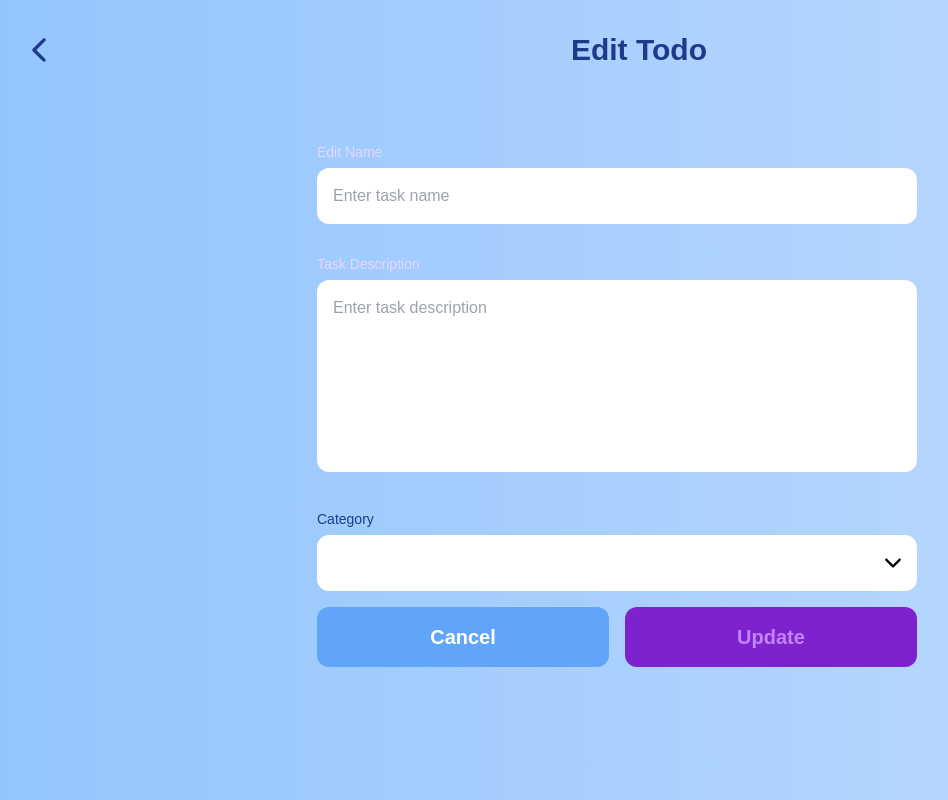
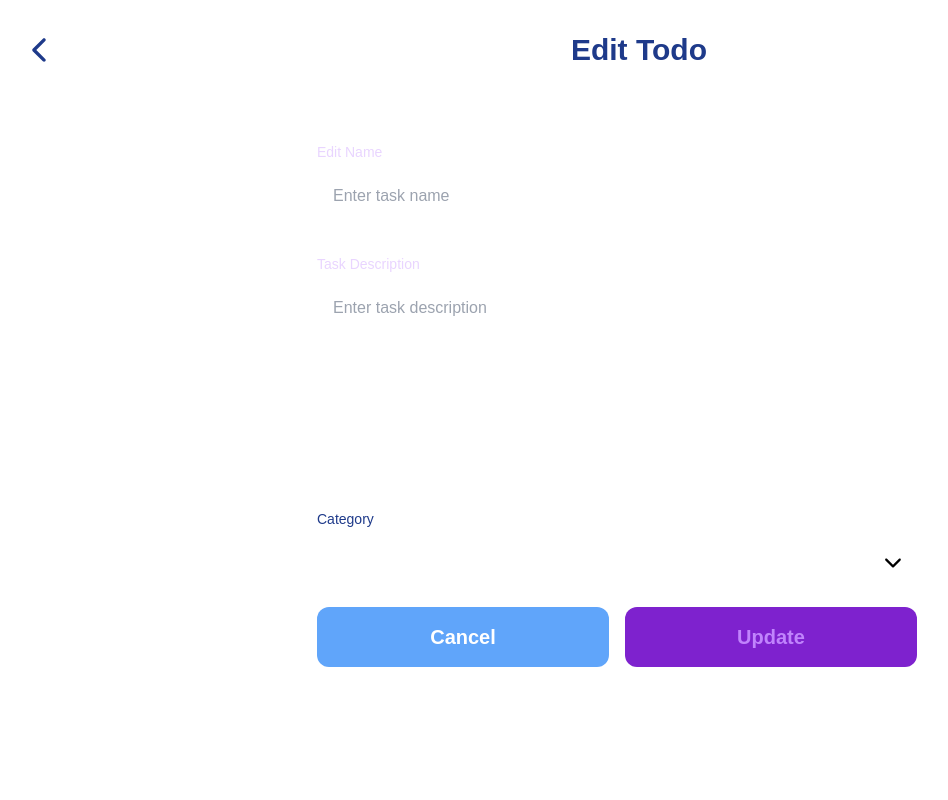
Before and after one commit to JUCILY117/todo-list, a React (Create React App) app: page /edit in a window 1280 px wide. Shown: the whole page, without its empty margins (23-971 px from the left). Built offline with nearby package versions, Linux system fonts and the light colour scheme.

Commit message:
Update EditTodo.js

```diff
--- a/src/components/EditTodo.js
+++ b/src/components/EditTodo.js
@@ -178,7 +178,7 @@ const EditTodo = () => {
   };
 
   return (
-    <div className=" w-full relative min-h-screen bg-gradient-to-r from-blue-300 to-blue-200">
+    <div className=" w-full relative min-h-screen bg-gradient-to-r from-white-100">
       <div className=" max-w-[1300px] px-10 max-md:px-5 m-auto">
         <div>
           <TopNav title={"Edit Todo"} />
```
